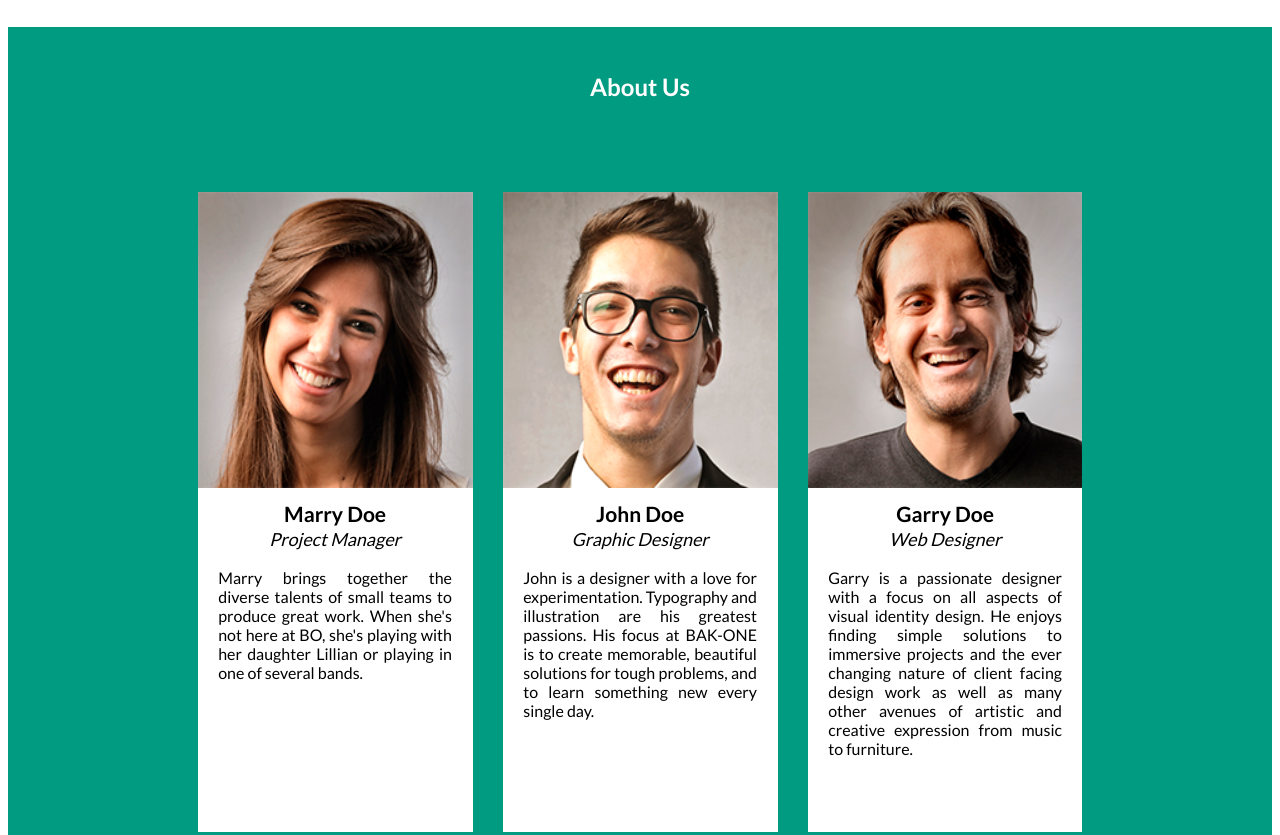
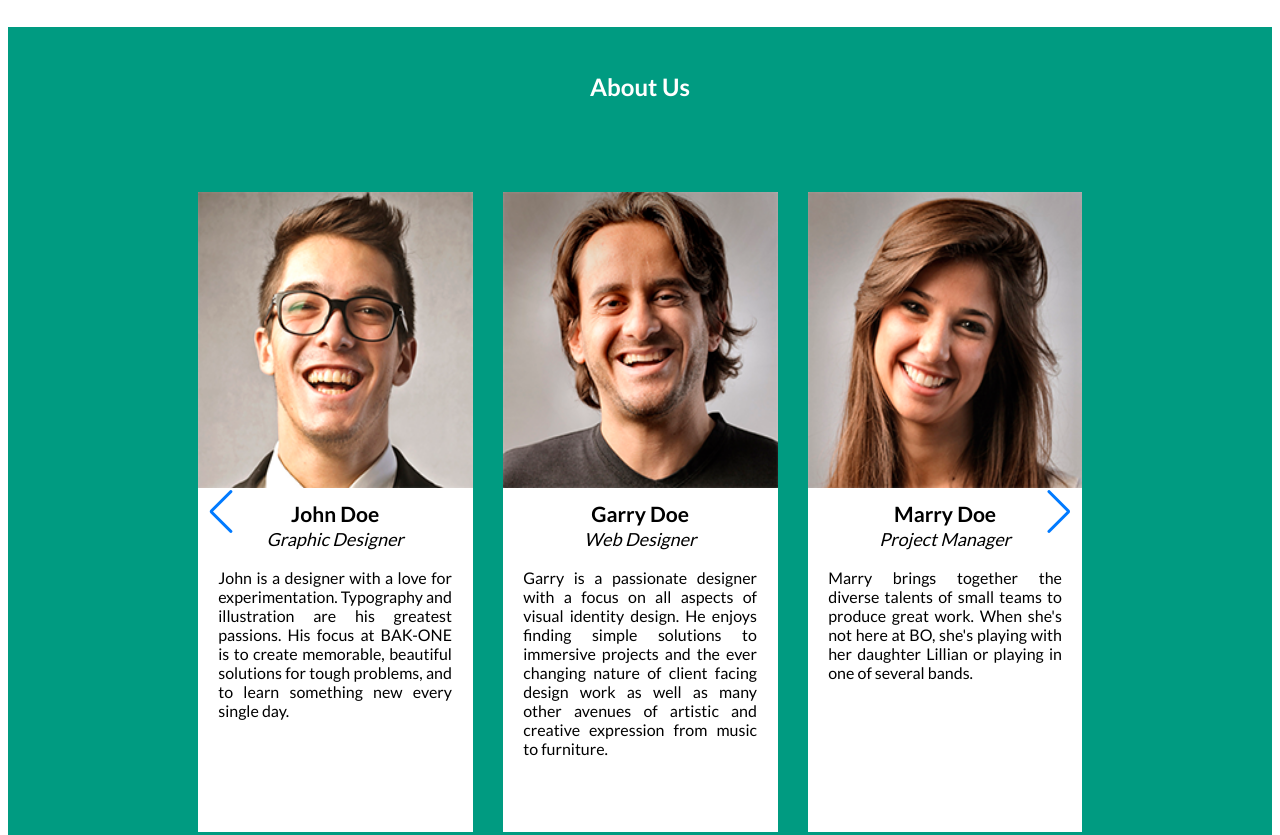
Before and after one commit to darttak/Final-Exam, a plain HTML site: page index.html in a window 1280 px wide. Shown: the part 1104-1939 px from the top of the page. Drawn offline with nearby package versions, Linux system fonts and the light colour scheme.

Commit message:
commit text

```diff
--- a/index.html
+++ b/index.html
@@ -169,8 +169,8 @@
             </div>
             <div class="swiper-pagination"></div>
         <!-- Add Arrows -->
-            <!-- <div class="swiper-button-next"></div>
-            <div class="swiper-button-prev"></div> -->
+            <div class="swiper-button-next"></div>
+            <div class="swiper-button-prev"></div>
           </div>
     </section>
     <section id="map" class="map">
@@ -219,6 +219,10 @@
                 spaceBetween:20
             },
           },
+          autoplay: {
+            delay: 2500,
+            disableOnInteraction: false,
+        },
           loop: true,
           pagination: {
             el: '.swiper-pagination',
```
